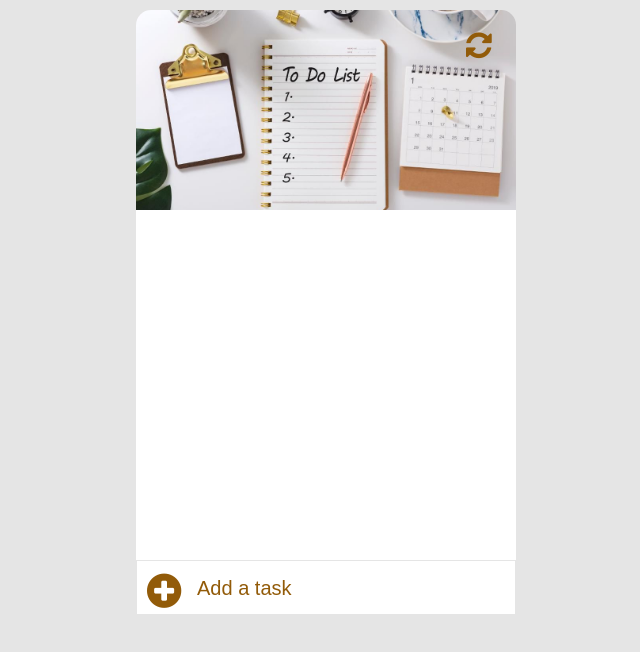
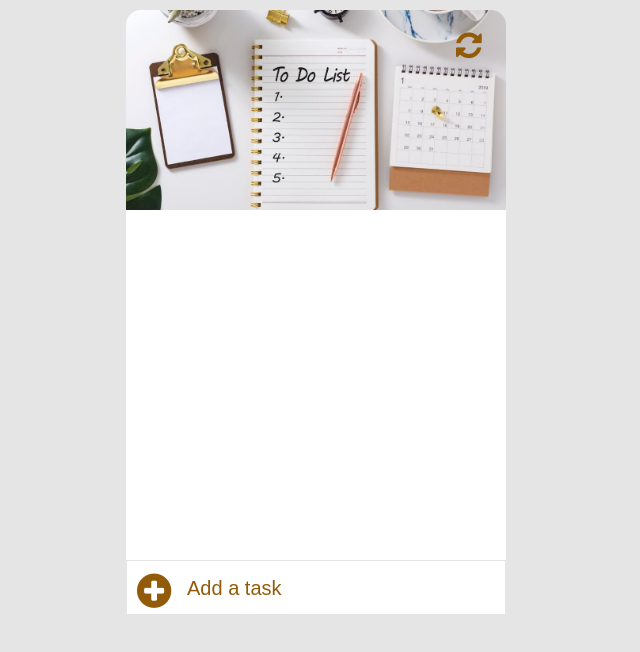
Before and after one commit to Diana-nyamai/TO-DO-LIST, a plain HTML site: page index.html in a window 1280 px wide. Shown: the whole page, without its empty margins (324-964 px from the left). Drawn offline with Linux system fonts and the light colour scheme.

Commit message:
formatting the code

```diff
--- a/index.css
+++ b/index.css
@@ -12,11 +12,14 @@ body {
 }
 
 .container {
+    /* border: 1px solid red; */
     padding: 10px;
-    width: 380px;
+    width: 100%;
     margin: 0 auto;
+    display: flex;
+    justify-content: center;
+    align-items: center;
 }
-
 .header {
     width: 380px;
     height: 200px;
@@ -75,7 +78,6 @@ ul li {
     background: #eee;
     font-size: 18px;
     transition: 0.2s;
-
     -webkit-user-select: none;
     -moz-user-select: none;
     -ms-user-select: none;
--- a/index.html
+++ b/index.html
@@ -3,7 +3,7 @@
 
 <head>
   <meta charset="UTF-8">
-  <meta name="viewport" content="width=device-width, initial-scale=1.0">
+  <meta name="viewport" content="width=device-width, initial-scale=1.0 user-scalable = 0">
   <title>TO DO LIST</title>
   <link rel="stylesheet" type="text/css" href="index.css">
   <link rel="shortcut icon" type="image/png" href="tl2.png">
@@ -14,7 +14,8 @@
 
 <body>
   <div class="container">
-    <div class="header">
+    <div class="container2">
+      <div class="header">
       <img src="./todolist.jpeg
           " alt="to">
       <div class="clear">
@@ -29,10 +30,12 @@
     </div>
     <div class="item">
       <div class="add-to-do">
-        <i onclick="newElement()" class="fa fa-plus-circle" aria-hidden="true"></i>
+        <i onclick="newElement()" class="fa fa-plus-circle" aria-hidden="true" title="add task"></i>
         <input type="text" id="myInput" placeholder="Add a task">
       </div>
     </div>
+    </div>
+
   </div>
 
   <script>
```
